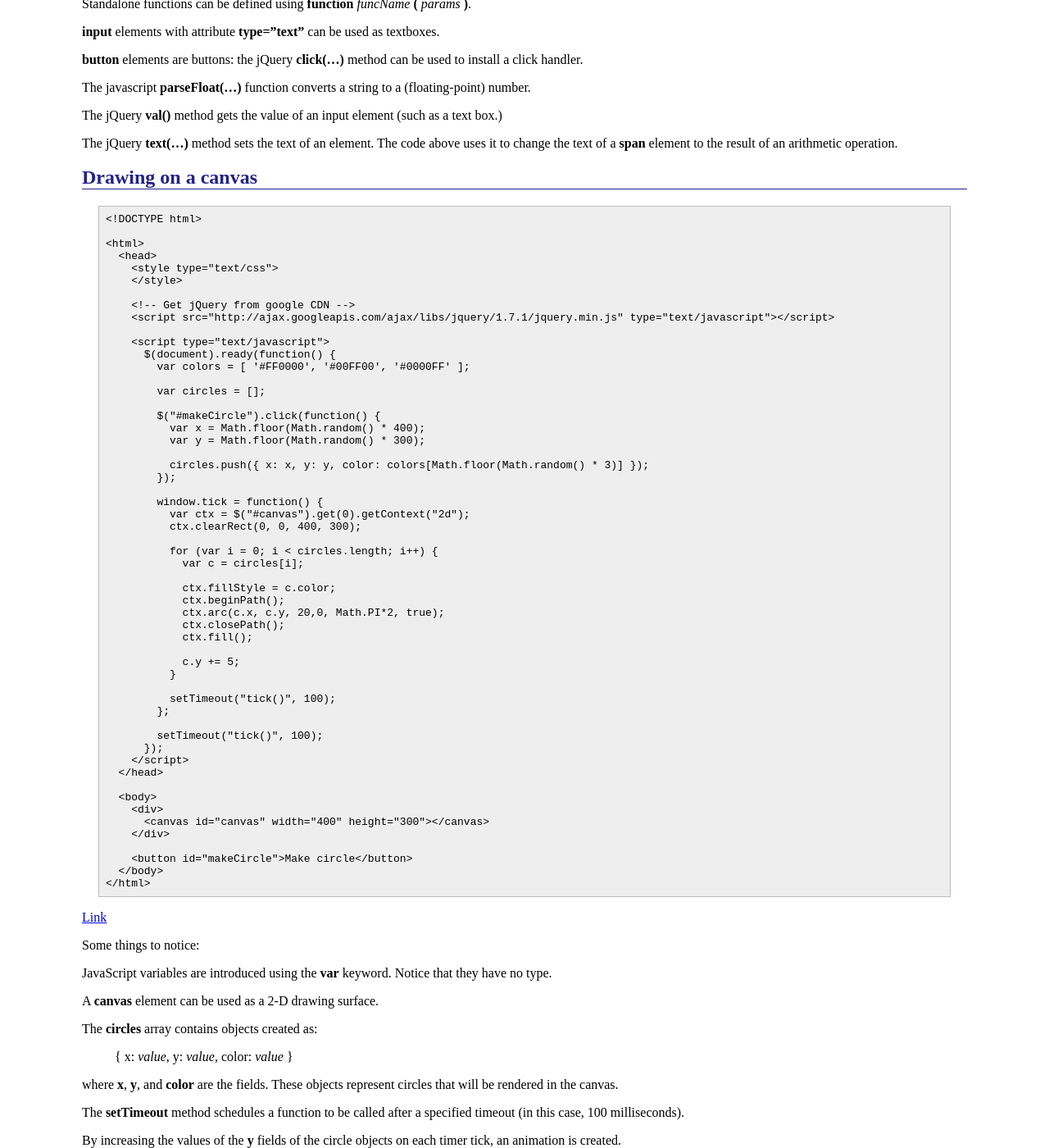
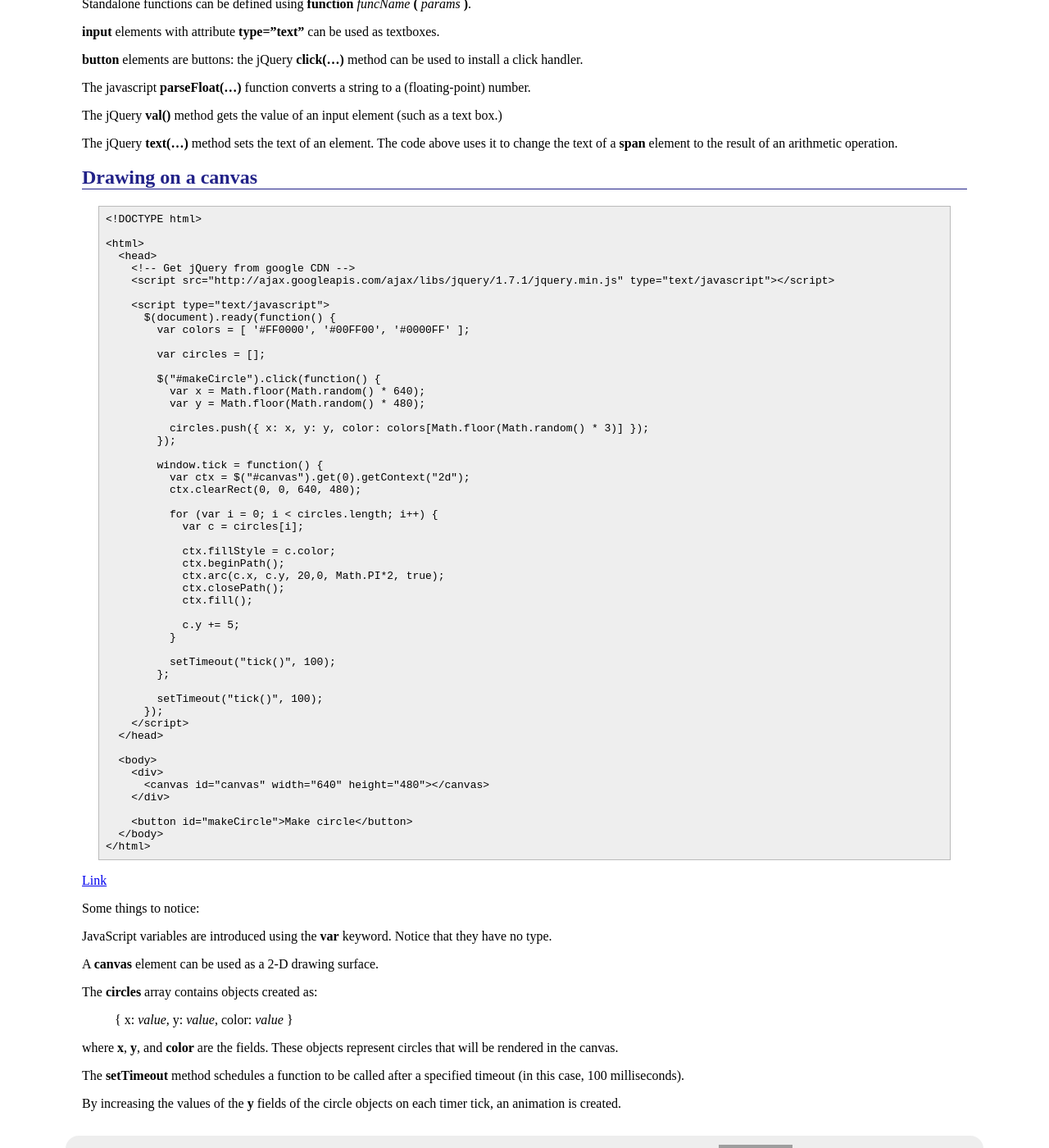
Before and after one commit to ycpcs/cs320-spring2014, a Jekyll site: the page built from lectures/lecture08.md, in a window 1280 px wide and 1400 px high, scrolled down 3289 px. Shown: the whole window at 82% size. Built offline with Jekyll 4.4.1, drawn with Linux system fonts in a browser that asks for light colours; Markdown is read by kramdown in place of the engine named in the settings; grey boxes are pictures that could not be loaded.

Commit message:
minor tweaks

```diff
--- a/lectures/lecture08.md
+++ b/lectures/lecture08.md
@@ -210,9 +210,6 @@ Drawing on a canvas
 
     <html>
       <head>
-        <style type="text/css">
-        </style>
-
         <!-- Get jQuery from google CDN -->
         <script src="http://ajax.googleapis.com/ajax/libs/jquery/1.7.1/jquery.min.js" type="text/javascript"></script>
 
@@ -223,15 +220,15 @@ Drawing on a canvas
             var circles = [];
 
             $("#makeCircle").click(function() {
-              var x = Math.floor(Math.random() * 400);
-              var y = Math.floor(Math.random() * 300);
+              var x = Math.floor(Math.random() * 640);
+              var y = Math.floor(Math.random() * 480);
 
               circles.push({ x: x, y: y, color: colors[Math.floor(Math.random() * 3)] });
             });
 
             window.tick = function() {
               var ctx = $("#canvas").get(0).getContext("2d");
-              ctx.clearRect(0, 0, 400, 300);
+              ctx.clearRect(0, 0, 640, 480);
 
               for (var i = 0; i < circles.length; i++) {
                 var c = circles[i];
@@ -255,7 +252,7 @@ Drawing on a canvas
 
       <body>
         <div>
-          <canvas id="canvas" width="400" height="300"></canvas>
+          <canvas id="canvas" width="640" height="480"></canvas>
         </div>
 
         <button id="makeCircle">Make circle</button>
--- a/lectures/lecture08/canvas.html
+++ b/lectures/lecture08/canvas.html
@@ -2,9 +2,6 @@
 
 <html>
 	<head>
-		<style type="text/css">
-		</style>
-
 		<!-- Get jQuery from google CDN -->
 		<script src="http://ajax.googleapis.com/ajax/libs/jquery/1.7.1/jquery.min.js" type="text/javascript"></script>
 
```
